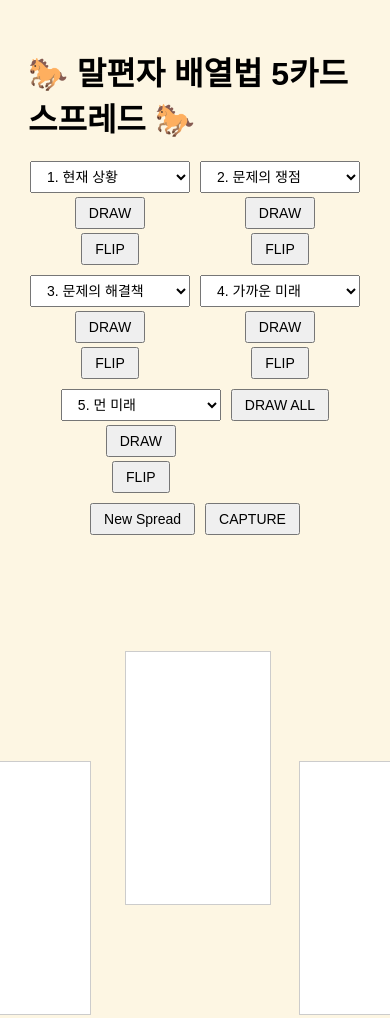
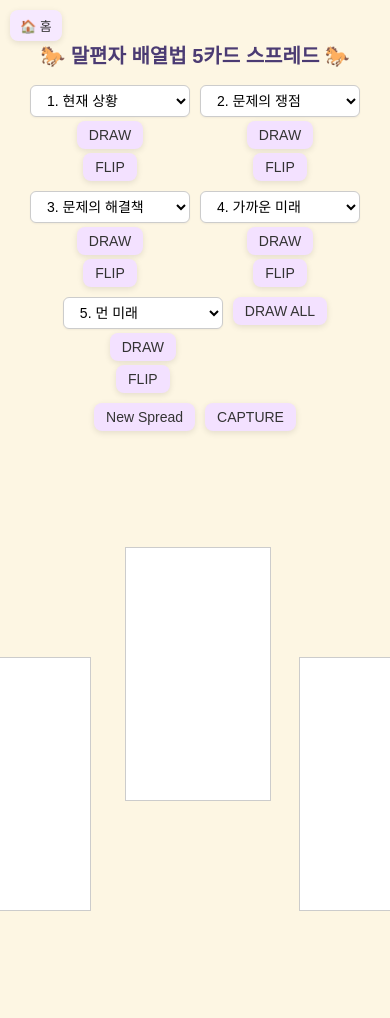
Before and after one commit to tarozon/tarozon.github.io, a plain HTML site: page HORSESHOE.html in a window 390 px wide. Shown: the top 1018 px of the page. Drawn offline with nearby package versions, Linux system fonts and the light colour scheme.

Commit message:
250526 home design

```diff
--- a/HORSESHOE.html
+++ b/HORSESHOE.html
@@ -6,6 +6,7 @@
   <title>·말편자 배열법</title>
   <link rel="stylesheet" href="style.css">        <!-- 기본 PC 스타일 -->
   <link rel="stylesheet" href="mobile.css" media="only screen and (max-width: 768px)">
+  <link rel="stylesheet" href="style.css">
 
   <style>
     * {
@@ -83,6 +84,8 @@
   <script src="https://cdn.jsdelivr.net/npm/html2canvas@1.4.1/dist/html2canvas.min.js"></script>
 </head>
 <body>
+  <a href="index.html" class="home-button">🏠 홈</a>
+
   <h1>🐎 말편자 배열법 5카드 스프레드 🐎</h1>
   <div id="selectors"></div>
 <div class="spread-wrapper">
--- a/style.css
+++ b/style.css
@@ -1,5 +1,108 @@
-/* style.css (비활성화용 - 일단 아무것도 하지 않음) */
+/* 전체 기본 폰트 및 배경 톤 */
+body {
+  margin: 0;
+  padding: 20px;
+  font-family: 'Helvetica Neue', sans-serif;
+  background-color: #fffdf2;
+  color: #333;
+}
 
-/* 향후 PC 스타일을 원할 때 여기에 추가하시면 됩니다. */
+/* 제목 스타일 */
+h1, h2 {
+  text-align: center;
+  color: #4b3b73;
+  margin-top: 20px;
+  margin-bottom: 16px;
+}
 
-/* 현재는 모바일 대응은 mobile.css에서 처리 중입니다. */
+/* 전체 레이아웃 중앙 정렬 */
+.container {
+  max-width: 900px;
+  margin: 0 auto;
+  padding: 20px;
+}
+
+/* 버튼 스타일 */
+button, .btn {
+  background-color: #f3e1ff;
+  color: #333;
+  padding: 10px 16px;
+  border: none;
+  border-radius: 8px;
+  font-size: 15px;
+  cursor: pointer;
+  box-shadow: 0 2px 6px rgba(0, 0, 0, 0.1);
+  transition: background-color 0.2s ease;
+}
+
+button:hover, .btn:hover {
+  background-color: #e4d0ff;
+}
+
+/* 셀렉트 박스 */
+select {
+  padding: 8px 12px;
+  font-size: 14px;
+  border-radius: 6px;
+  border: 1px solid #ccc;
+  background-color: #fff;
+  box-shadow: 0 1px 2px rgba(0,0,0,0.05);
+}
+
+/* 홈 버튼: 좌상단 고정 */
+.home-button {
+  position: fixed;
+  top: 12px;
+  left: 12px;
+  z-index: 999;
+  background-color: #f6e9ff;
+  color: #333;
+  text-decoration: none;
+  padding: 8px 12px;
+  font-size: 14px;
+  border-radius: 8px;
+  box-shadow: 0 2px 6px rgba(0, 0, 0, 0.1);
+  transition: background-color 0.2s ease;
+}
+
+.home-button:hover {
+  background-color: #e6d6ff;
+}
+
+/* 카드 이미지에 적용되는 fade-in 효과 */
+.card-slot img {
+  transition: opacity 1.5s ease;
+}
+
+/* 출력 결과용 pre 태그 */
+pre {
+  background-color: #faf5ff;
+  border: 1px solid #e4d4ff;
+  padding: 14px;
+  border-radius: 10px;
+  white-space: pre-wrap;
+  font-family: monospace;
+}
+
+/* 모바일 반응형 여백 개선 */
+@media (max-width: 768px) {
+  body {
+    padding: 16px;
+  }
+
+  .home-button {
+    top: 10px;
+    left: 10px;
+    font-size: 13px;
+    padding: 6px 10px;
+  }
+
+  h1, h2 {
+    font-size: 20px;
+  }
+
+  button, .btn {
+    font-size: 14px;
+    padding: 8px 12px;
+  }
+}
```
Also changed, not shown: 3CARDS-BASIC.html (+4 -0 lines), 3CARDS-LOVE1.html (+3 -0 lines), 3CARDS-LOVE2.html (+3 -0 lines), CELTIC-CROSS.html (+3 -0 lines), RELATION7.html (+3 -0 lines).
